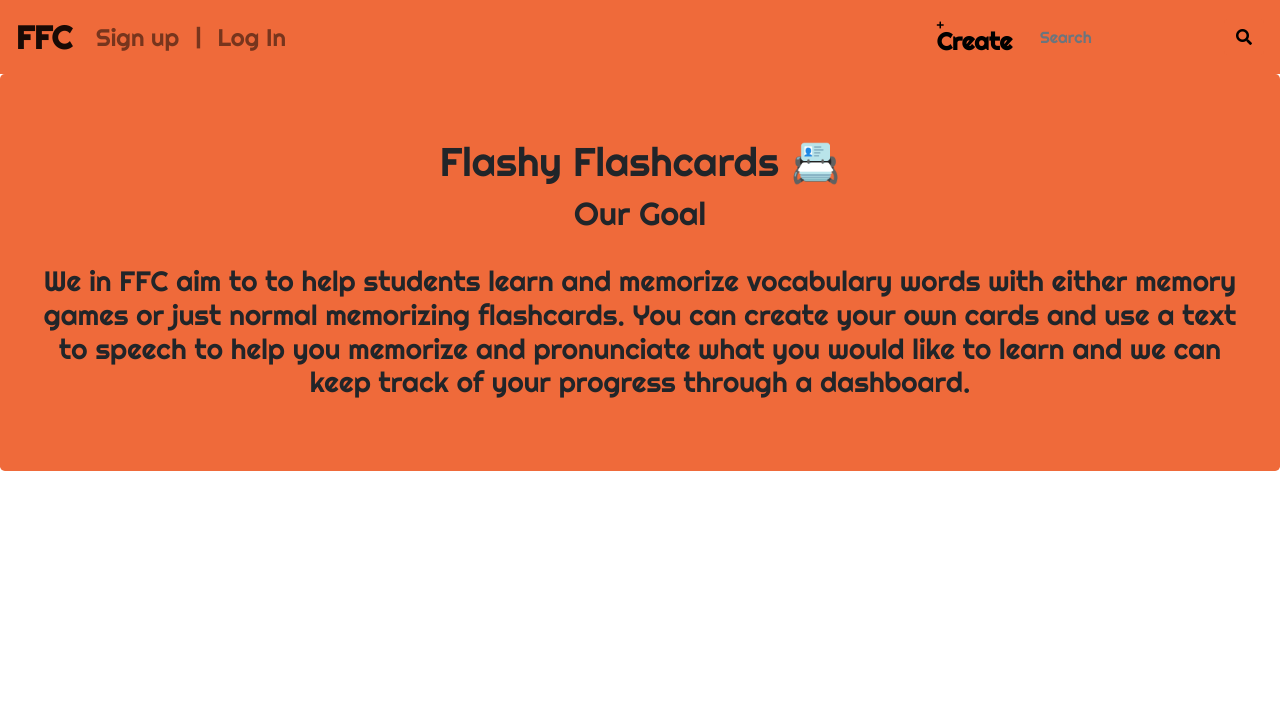
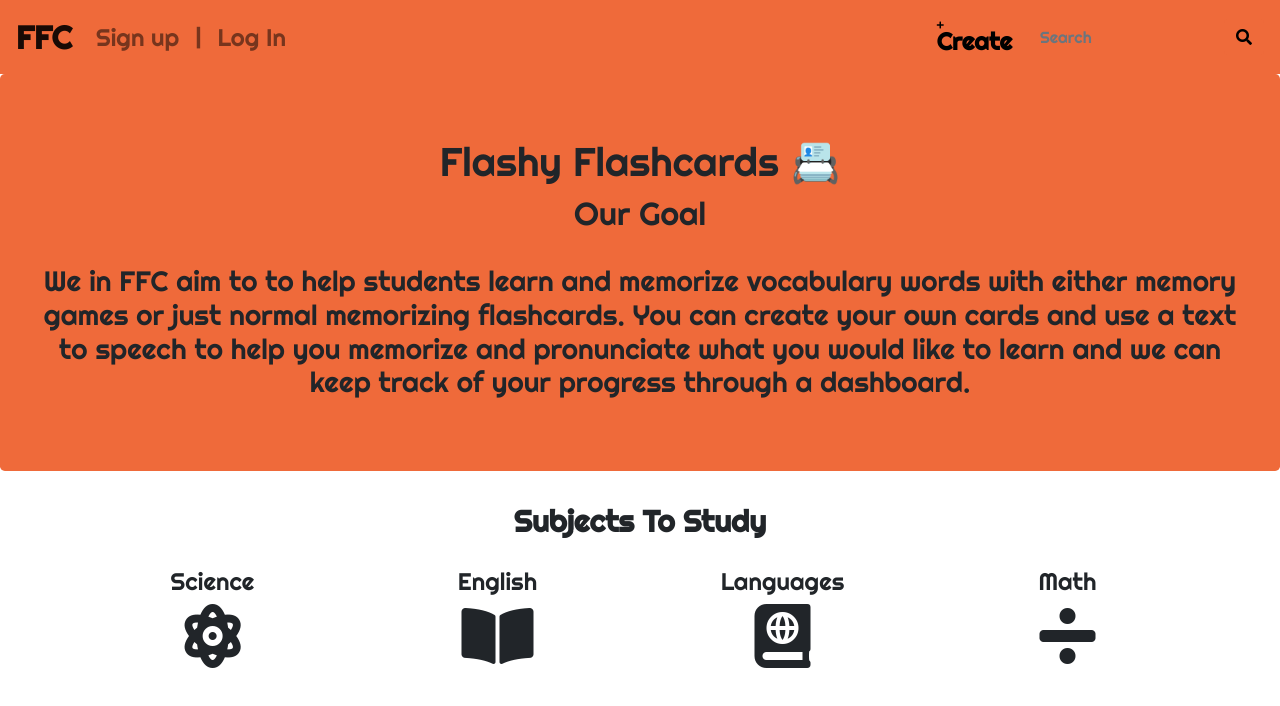
Before and after one commit to AndresF97/Flash-Cards, a React (Create React App) app in the folder flash-cards/: page / in a window 1280 px wide. Shown: the top 706 px of the page. Built offline with nearby package versions, Linux system fonts and the light colour scheme.

Commit message:
Made a subject sections

```diff
--- a/flash-cards/src/App.js
+++ b/flash-cards/src/App.js
@@ -1,6 +1,7 @@
 import React from 'react';
 import Navbar from "./components/Navbar"
 import Jumbo from "./components/InfoJumbotron"
+import SubjectArea from "./components/SubjectArea"
 import './App.css';
 
 function App() {
@@ -8,6 +9,7 @@ function App() {
     <div>
       <Navbar />
       <Jumbo />
+      <SubjectArea/>
     </div>
   );
 }
--- /dev/null
+++ b/flash-cards/src/components/SubjectArea/index.js
@@ -0,0 +1,49 @@
+import React from "react"
+import "./style.css"
+import { Container,Row,Col} from "react-bootstrap"
+
+
+function subjects(){
+    return(
+        <>
+        <Container>
+            <div className="text-center">
+            <h3 id="subjectText">Subjects To Study</h3>
+            <Row>
+                <Col>
+                    <h4 className="subjects">Science</h4>
+                    <div><i class="fas fa-atom fa-4x"></i></div>
+                </Col>
+                <Col>
+                    <h4 className="subjects">English</h4>
+                    <div><i class="fas fa-book-open fa-4x"></i></div>
+                </Col>
+                <Col>
+                    <h4 className="subjects">Languages</h4>
+                    <div><i class="fas fa-atlas fa-4x"></i></div>
+                </Col>
+                <Col>
+                    <h4 className="subjects">Math</h4>
+                    <div><i class="fas fa-divide fa-4x"></i></div>
+                </Col>
+            </Row>
+            <Row>
+            <Col>
+            <div className="cardFront">
+                <div class="text-center m-5">
+                </div>
+            </div>
+            </Col>
+            <Col>
+            <div className="cardBack">
+
+            </div>
+            </Col>
+            </Row>
+            </div>
+        </Container>
+        </>
+    )
+}
+
+export default subjects
--- /dev/null
+++ b/flash-cards/src/components/SubjectArea/style.css
@@ -0,0 +1,9 @@
+#subjectText{
+    font-weight: bolder;
+    font-size: 30px;
+    font-family: 'Righteous', cursive;
+    padding-bottom: 20px;
+}
+.subjects{
+    font-family: 'Righteous', cursive;
+}
```
